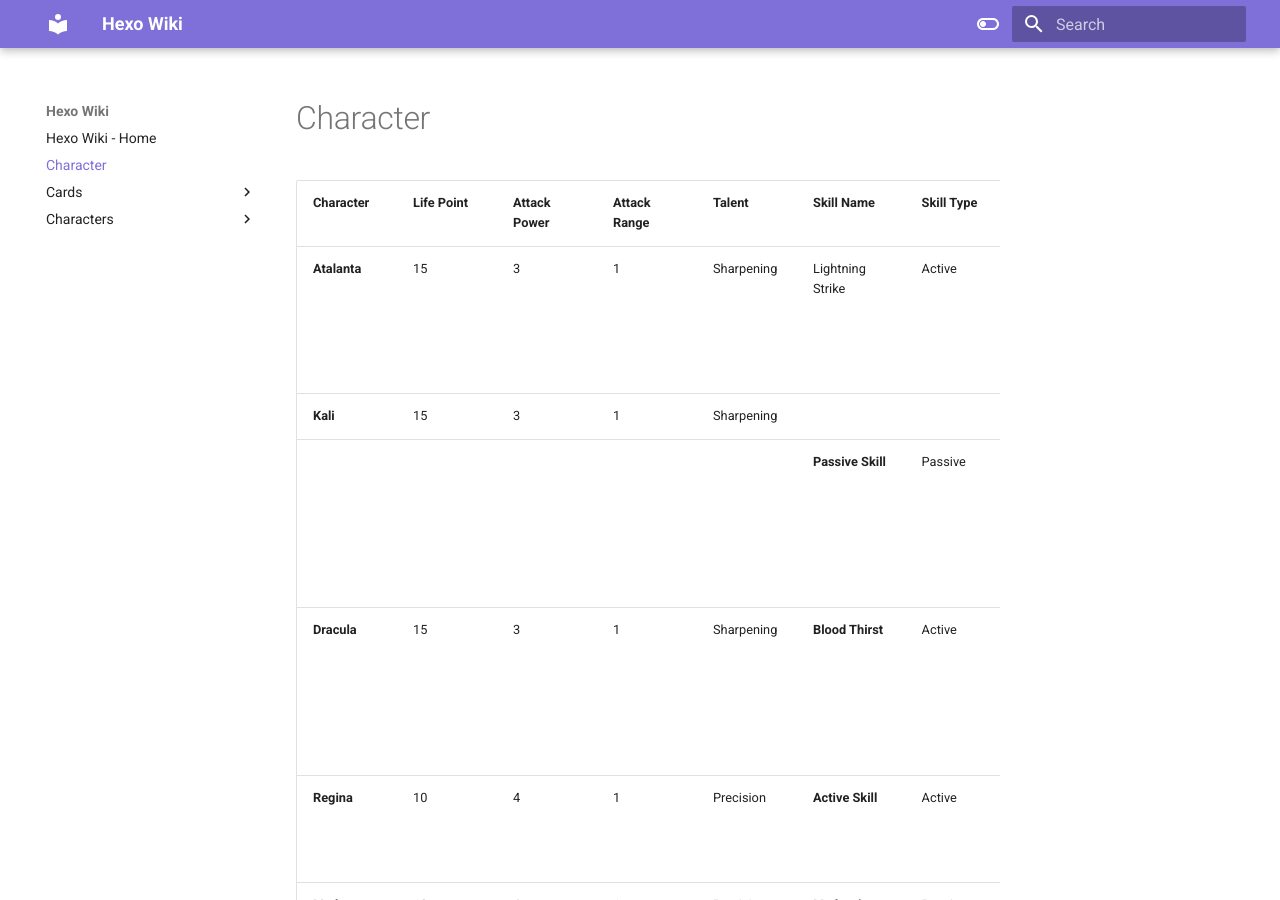
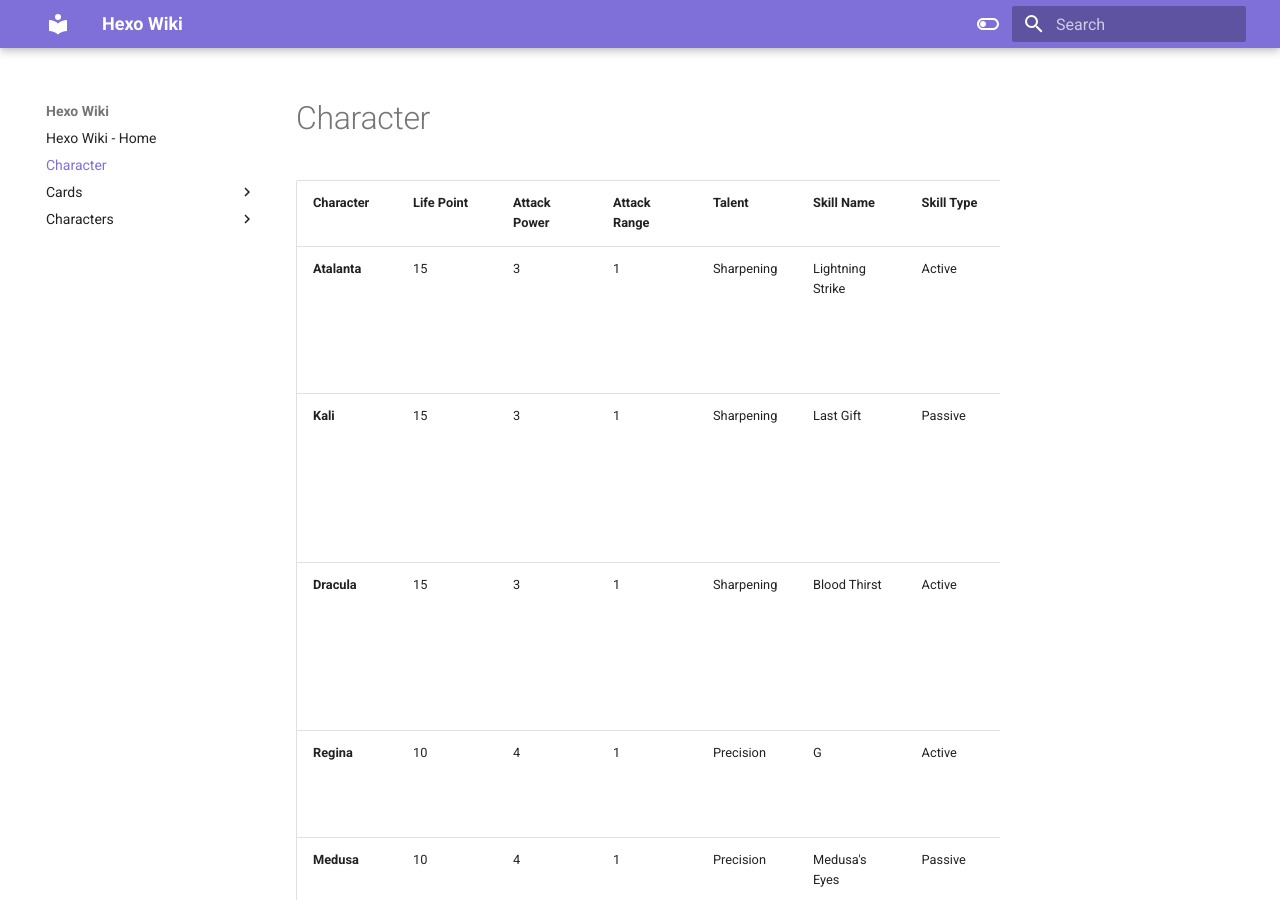
Before and after one commit to zhouanqiNB/hexo-wiki, an MkDocs documentation site: the page built from docs/Character.md, in a window 1280 px wide and 900 px high. Built offline with MkDocs 1.6.1 and Material for MkDocs 9.7.7, drawn with Linux system fonts in a browser that asks for light colours.

Commit message:
vault backup: 2024-11-19 20:05:41

```diff
--- a/docs/Character.md
+++ b/docs/Character.md
@@ -1,11 +1,10 @@
 | Character       | Life Point | Attack Power | Attack Range | Talent     | Skill Name              | Skill Type | Skill Cost | Skill Description                                                                                                                                   |
 | --------------- | ---------- | ------------ | ------------ | ---------- | ----------------------- | ---------- | ---------- | --------------------------------------------------------------------------------------------------------------------------------------------------- |
 | **Atalanta**    | 15         | 3            | 1            | Sharpening | Lightning Strike        | Active     | 7          | Move to any vacant hex and invoke a general attack to all enemies in range.                                                                         |
-| **Kali**        | 15         | 3            | 1            | Sharpening |                         |            |            |                                                                                                                                                     |
-|                 |            |              |              |            | **Passive Skill**       | Passive    | -          | Deals 0-2 random damage to enemies within distance of 1 at the end of the turn.                                                                     |
-| **Dracula**     | 15         | 3            | 1            | Sharpening | **Blood Thirst**        | Active     | 6          | Attack all enemies within range 2 and recover life points equal to the damage dealt.                                                                |
-| **Regina**      | 10         | 4            | 1            | Precision  | **Active Skill**        | Active     | 6          | Cause a general attack to all enemies in attack range.                                                                                              |
-| **Medusa**      | 10         | 4            | 1            | Precision  | **Medusa's Eyes**       | Passive    | -          | Reduces enemy action points by 2 for the next round after being hit by your attack.                                                                 |
+| **Kali**        | 15         | 3            | 1            | Sharpening | Last Gift               | Passive    | -          | Deals 0-2 random damage to enemies within distance of 1 at the end of the turn.                                                                     |
+| **Dracula**     | 15         | 3            | 1            | Sharpening | Blood Thirst            | Active     | 6          | Attack all enemies within range 2 and recover life points equal to the damage dealt.                                                                |
+| **Regina**      | 10         | 4            | 1            | Precision  | G                       | Active     | 6          | Cause a general attack to all enemies in attack range.                                                                                              |
+| **Medusa**      | 10         | 4            | 1            | Precision  | Medusa's Eyes           | Passive    | -          | Reduces enemy action points by 2 for the next round after being hit by your attack.                                                                 |
 | **Legolas**     | 10         | 4            | 1            | Precision  | **Golden Arrow**        | Passive    | -          | 1/3 chance to double damage on general attack.                                                                                                      |
 | **Titan**       | 24         | 2            | 1            | Toughness  | **Crazy Giant**         | Active     | 6          | Pull enemies within distance 3 to your side, deal 1 attack, and Ground them for 1 round.                                                            |
 | **Thor**        | 24         | 2            | 1            | Toughness  | **Thor's Hammer**       | Passive    | -          | Ground enemies that are attacked by you more than twice in 1 round for the next round.                                                              |
```
